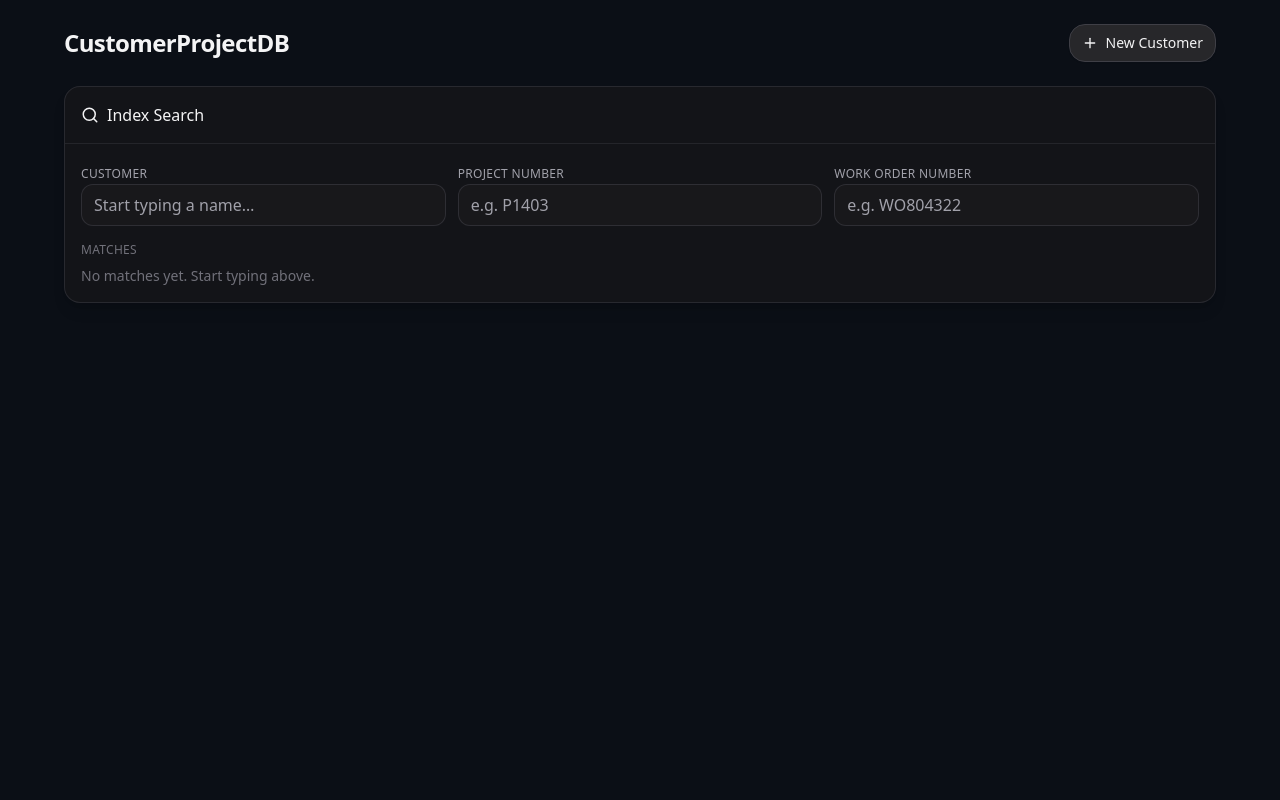
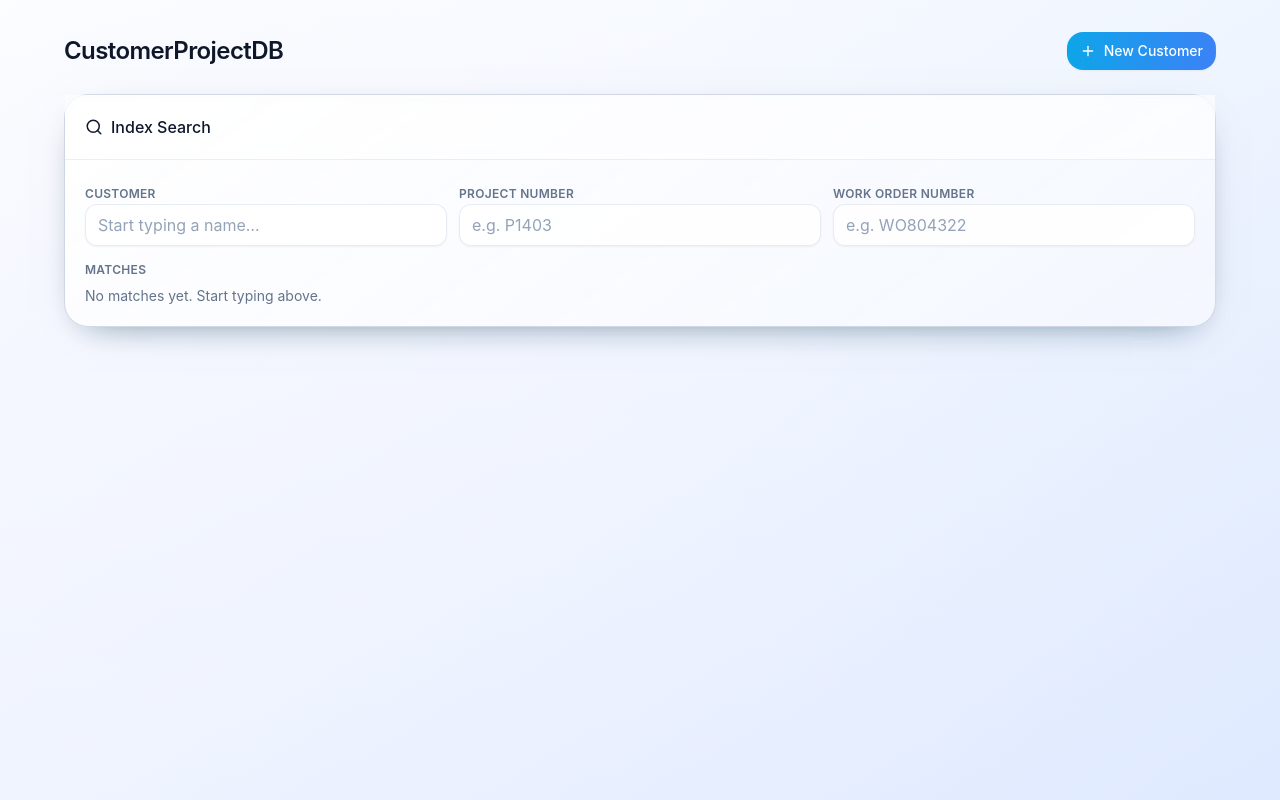
Before and after one commit to DanCobalt91/CustomerProjectDB, a React (Vite) app: page / in a window 1280 px wide. Built offline with nearby package versions, Linux system fonts and the light colour scheme.

Commit message:
Polish gradient theme panels and inputs

```diff
--- a/src/app/App.tsx
+++ b/src/app/App.tsx
@@ -12,6 +12,7 @@ export default function App() {
   const [db, setDb] = useState<Customer[]>([])
   const [selectedCustomerId, setSelectedCustomerId] = useState<string | null>(null)
   const [editingInfo, setEditingInfo] = useState<Record<string, boolean>>({})
+  const [openProjects, setOpenProjects] = useState<Record<string, boolean>>({})
 
   // Search
   const [customerQuery, setCustomerQuery] = useState('')
@@ -62,8 +63,32 @@ export default function App() {
   function upsertCustomer(updated: Customer) {
     setDb(prev => prev.map(c => (c.id === updated.id ? updated : c)))
   }
+  function deleteCustomer(customerId: string) {
+    const target = db.find(c => c.id === customerId)
+    setDb(prev => prev.filter(c => c.id !== customerId))
+    setOpenProjects(prev => {
+      if (!target) return prev
+      const next = { ...prev }
+      target.projects.forEach(p => { delete next[p.id] })
+      return next
+    })
+    setEditingInfo(prev => {
+      const next = { ...prev }
+      Object.keys(next).forEach(key => {
+        if (key.includes(customerId)) delete next[key]
+      })
+      return next
+    })
+    if (selectedCustomerId === customerId) setSelectedCustomerId(null)
+  }
   function deleteProject(customerId: string, projectId: string) {
     setDb(prev => prev.map(c => (c.id !== customerId ? c : { ...c, projects: c.projects.filter(p => p.id !== projectId) })))
+    setOpenProjects(prev => {
+      if (!prev[projectId]) return prev
+      const next = { ...prev }
+      delete next[projectId]
+      return next
+    })
   }
   function deleteWO(customerId: string, projectId: string, woId: string) {
     setDb(prev => prev.map(c => (c.id !== customerId ? c : {
@@ -119,8 +144,8 @@ export default function App() {
             </>
           ) : (
             <>
-              <div className='min-h-[38px] flex-1 rounded-xl border border-zinc-700/40 bg-zinc-900 px-3 py-2'>
-                {value ? <span className='text-zinc-100'>{value}</span> : <span className='text-zinc-500'>{placeholder || 'Not set'}</span>}
+              <div className='min-h-[38px] flex-1 rounded-xl border border-slate-200 bg-white px-3 py-2 shadow-sm'>
+                {value ? <span className='text-slate-800'>{value}</span> : <span className='text-slate-400'>{placeholder || 'Not set'}</span>}
               </div>
               <Button variant='outline' onClick={() => setEditingInfo(s => ({ ...s, [fieldKey]: true }))} title='Edit'>
                 <Pencil size={16} /> Edit
@@ -133,7 +158,6 @@ export default function App() {
   }
 
   // Collapsible project row
-  const [openProjects, setOpenProjects] = useState<Record<string, boolean>>({})
   function ProjectRow({ project, customer }: { project: Project; customer: Customer }) {
     const isOpen = !!openProjects[project.id]
     const [woForm, setWoForm] = useState({ number: '', type: 'Build' as WOType, note: '' })
@@ -152,11 +176,11 @@ export default function App() {
               <ChevronDown size={18} className={isOpen ? '' : 'rotate-90 transition'} />
             </Button>
 
-            <div className='font-medium text-zinc-100 flex items-center gap-3'>
+            <div className='flex items-center gap-3 font-semibold text-slate-800'>
               <span>Project: {project.number}</span>
               {!isOpen && project.note && (
                 <span
-                  className='max-w-[28ch] truncate text-xs font-normal text-zinc-400 italic'
+                  className='max-w-[28ch] truncate text-xs font-medium text-slate-500 italic'
                   title={project.note}
                 >
                   • {project.note}
@@ -170,7 +194,7 @@ export default function App() {
           </div>
 
           <div className='flex items-center gap-2'>
-            <Button variant='ghost' className='text-red-300 hover:text-red-200' onClick={() => deleteProject(customer.id, project.id)} title='Delete project'>
+            <Button variant='ghost' className='text-rose-600 hover:bg-rose-50' onClick={() => deleteProject(customer.id, project.id)} title='Delete project'>
               <Trash2 size={18} />
             </Button>
           </div>
@@ -182,10 +206,10 @@ export default function App() {
               <CardContent className='grid gap-6 md:grid-cols-2'>
                 {/* Project note */}
                 <div className='md:col-span-2'>
-                  <div className='rounded-xl border border-zinc-700/40 p-3 panel'>
-                    <div className='mb-1 text-xs uppercase tracking-wide text-zinc-400'>Project Note</div>
+                  <div className='rounded-2xl border border-slate-200/70 bg-white/80 p-4 shadow-sm'>
+                    <div className='mb-1 text-xs font-semibold uppercase tracking-wide text-slate-500'>Project Note</div>
                     <textarea
-                      className='w-full resize-y rounded-lg border border-zinc-700/40 bg-zinc-900 p-2 text-sm text-zinc-100 placeholder-zinc-500'
+                      className='w-full resize-y rounded-xl border border-slate-200/80 bg-white/90 p-3 text-sm text-slate-800 placeholder-slate-400 transition focus:border-sky-400 focus:outline-none focus:ring-2 focus:ring-sky-100'
                       rows={2}
                       placeholder='Add a note about this project (optional)…'
                       value={project.note || ''}
@@ -202,22 +226,23 @@ export default function App() {
 
                 {/* Work Orders */}
                 <div>
-                  <div className='mb-2 text-sm font-semibold text-zinc-300'>Work Orders</div>
+                  <div className='mb-2 text-sm font-semibold text-slate-700'>Work Orders</div>
                   <div className='space-y-2'>
-                    {project.wos.length === 0 && <div className='text-sm text-zinc-500'>None yet</div>}
+                    {project.wos.length === 0 && <div className='text-sm text-slate-500'>None yet</div>}
                     {project.wos.map(wo => (
-                      <div key={wo.id} className='flex items-center justify-between rounded-xl border border-zinc-700/40 bg-zinc-950/40 p-3'>
+                      <div key={wo.id} className='flex items-center justify-between rounded-2xl border border-slate-200/70 bg-white/90 p-4 shadow-sm'>
                         <div>
-                          <div className='font-medium text-zinc-100'>
-                            {wo.number} <span className='rounded-md border border-zinc-700/60 px-1.5 py-0.5 text-xs text-zinc-300'>{wo.type}</span>
+                          <div className='font-semibold text-slate-800'>
+                            {wo.number}
+                            <span className='ml-2 rounded-md border border-sky-200 bg-sky-50 px-1.5 py-0.5 text-xs font-medium text-sky-700'>{wo.type}</span>
                           </div>
-                          {wo.note && <div className='text-xs text-zinc-400'>{wo.note}</div>}
+                          {wo.note && <div className='text-xs text-slate-500'>{wo.note}</div>}
                         </div>
                         <div className='flex items-center gap-1'>
                           <Button variant='outline' onClick={() => navigator.clipboard.writeText(wo.number)} title='Copy WO'>
                             <Copy size={16} />
                           </Button>
-                          <Button variant='ghost' className='text-red-300 hover:text-red-200' onClick={() => deleteWO(customer.id, project.id, wo.id)} title='Delete WO'>
+                          <Button variant='ghost' className='text-rose-600 hover:bg-rose-50' onClick={() => deleteWO(customer.id, project.id, wo.id)} title='Delete WO'>
                             <X size={16} />
                           </Button>
                         </div>
@@ -225,20 +250,20 @@ export default function App() {
                     ))}
                   </div>
 
-                  <div className='mt-3 rounded-xl border border-zinc-700/40 p-3'>
-                    <div className='mb-2 text-sm font-semibold text-zinc-300'>Add WO</div>
+                  <div className='mt-3 rounded-2xl border border-slate-200/70 bg-white/75 p-4 shadow-sm'>
+                    <div className='mb-2 text-sm font-semibold text-slate-700'>Add WO</div>
                     <div className='grid gap-2 md:grid-cols-5'>
                       <div className='md:col-span-2'>
                         <Label>WO Number</Label>
                         <div className='flex'>
-                          <span className='flex items-center rounded-l-xl border border-r-0 border-zinc-600/40 bg-zinc-800 px-3 py-2 text-sm text-zinc-400'>WO</span>
+                          <span className='flex items-center rounded-l-2xl border border-r-0 border-slate-200/80 bg-slate-100/70 px-3 py-2 text-sm font-semibold text-slate-500'>WO</span>
                           <Input className='rounded-l-none border-l-0' value={woForm.number} onChange={(e) => setWoForm({ ...woForm, number: (e.target as HTMLInputElement).value })} placeholder='000000' />
                         </div>
                       </div>
                       <div>
                         <Label>Type</Label>
                         <select
-                          className='w-full rounded-xl border border-zinc-600/40 bg-zinc-900 px-3 py-2 text-zinc-100'
+                          className='w-full rounded-xl border border-slate-200/80 bg-white/90 px-3 py-2 text-slate-800 shadow-sm transition focus:border-sky-400 focus:outline-none focus:ring-2 focus:ring-sky-100'
                           value={woForm.type}
                           onChange={(e) => setWoForm({ ...woForm, type: e.target.value as WOType })}
                         >
@@ -266,20 +291,20 @@ export default function App() {
 
                 {/* Purchase Orders */}
                 <div>
-                  <div className='mb-2 text-sm font-semibold text-zinc-300'>Purchase Orders</div>
+                  <div className='mb-2 text-sm font-semibold text-slate-700'>Purchase Orders</div>
                   <div className='space-y-2'>
-                    {project.pos.length === 0 && <div className='text-sm text-zinc-500'>None yet</div>}
+                    {project.pos.length === 0 && <div className='text-sm text-slate-500'>None yet</div>}
                     {project.pos.map(po => (
-                      <div key={po.id} className='flex items-center justify-between rounded-xl border border-zinc-700/40 bg-zinc-950/40 p-3'>
+                      <div key={po.id} className='flex items-center justify-between rounded-2xl border border-slate-200/70 bg-white/90 p-4 shadow-sm'>
                         <div>
-                          <div className='font-medium text-zinc-100'>{po.number}</div>
-                          {po.note && <div className='text-xs text-zinc-400'>{po.note}</div>}
+                          <div className='font-semibold text-slate-800'>{po.number}</div>
+                          {po.note && <div className='text-xs text-slate-500'>{po.note}</div>}
                         </div>
                         <div className='flex items-center gap-1'>
                           <Button variant='outline' onClick={() => navigator.clipboard.writeText(po.number)} title='Copy PO'>
                             <Copy size={16} />
                           </Button>
-                          <Button variant='ghost' className='text-red-300 hover:text-red-200' onClick={() => deletePO(customer.id, project.id, po.id)} title='Delete PO'>
+                          <Button variant='ghost' className='text-rose-600 hover:bg-rose-50' onClick={() => deletePO(customer.id, project.id, po.id)} title='Delete PO'>
                             <X size={16} />
                           </Button>
                         </div>
@@ -287,8 +312,8 @@ export default function App() {
                     ))}
                   </div>
 
-                  <div className='mt-3 rounded-xl border border-zinc-700/40 p-3'>
-                    <div className='mb-2 text-sm font-semibold text-zinc-300'>Add PO</div>
+                  <div className='mt-3 rounded-2xl border border-slate-200/70 bg-white/75 p-4 shadow-sm'>
+                    <div className='mb-2 text-sm font-semibold text-slate-700'>Add PO</div>
                     <div className='grid gap-2 md:grid-cols-5'>
                       <div className='md:col-span-3'>
                         <Label>PO Number</Label>
@@ -319,7 +344,7 @@ export default function App() {
   }
 
   return (
-    <div className='min-h-screen bg-[#0b0f16] px-4 py-6 text-zinc-100 md:px-8'>
+    <div className='min-h-screen bg-gradient-to-br from-white/70 via-[#f3f6ff]/80 to-[#dee9ff]/80 px-4 py-8 text-slate-900 md:px-10'>
       <div className='mx-auto max-w-6xl'>
         <div className='mb-6 flex items-center justify-between'>
           <h1 className='text-2xl font-semibold tracking-tight'>CustomerProjectDB</h1>
@@ -364,19 +389,19 @@ export default function App() {
             </div>
 
             <div className='mt-4'>
-              <div className='text-xs uppercase tracking-wide text-zinc-500'>Matches</div>
+              <div className='text-xs font-semibold uppercase tracking-wide text-slate-500'>Matches</div>
               <div className='mt-2 grid gap-2 md:grid-cols-2'>
-                {searchMatches.length === 0 && (<div className='text-sm text-zinc-500'>No matches yet. Start typing above.</div>)}
+                {searchMatches.length === 0 && (<div className='text-sm text-slate-500'>No matches yet. Start typing above.</div>)}
                 {searchMatches.map((m, i) => (
                   <button
                     key={i}
                     onClick={() => setSelectedCustomerId(m.customerId)}
-                    className='flex items-center justify-between rounded-xl border border-zinc-700/40 bg-zinc-950/40 p-3 text-left hover:bg-zinc-900'
+                    className='flex items-center justify-between rounded-2xl border border-slate-200/70 bg-white/80 p-3 text-left shadow-sm transition hover:-translate-y-0.5 hover:shadow-lg'
                     title={m.kind === 'customer' ? 'Open customer' : m.kind === 'project' ? 'Open customer at project' : 'Open customer at WO'}
                   >
                     <div>
-                      <div className='text-sm font-medium text-zinc-100'>{m.label}</div>
-                      <div className='text-xs text-zinc-500'>{m.kind.toUpperCase()}</div>
+                      <div className='text-sm font-semibold text-slate-800'>{m.label}</div>
+                      <div className='text-xs font-medium text-slate-500'>{m.kind.toUpperCase()}</div>
                     </div>
                     <ChevronRight size={18} />
                   </button>
@@ -397,6 +422,19 @@ export default function App() {
               </div>
               <div className='flex items-center gap-2'>
                 <Button variant='outline' onClick={() => setSelectedCustomerId(null)}>Back to Index</Button>
+                <Button
+                  variant='ghost'
+                  className='text-rose-600 hover:bg-rose-50'
+                  onClick={() => {
+                    if (!selectedCustomer) return
+                    const confirmed = window.confirm('Delete this customer and all associated projects, purchase orders, and work orders?')
+                    if (!confirmed) return
+                    deleteCustomer(selectedCustomer.id)
+                  }}
+                  title='Delete customer'
+                >
+                  <Trash2 size={16} /> Delete Customer
+                </Button>
               </div>
             </CardHeader>
             <CardContent>
@@ -407,14 +445,14 @@ export default function App() {
                 <EditableField label='Contact Email' value={selectedCustomer.contactEmail} fieldKey={`cemail_${selectedCustomer.id}`} placeholder='Add email' onSave={(v) => upsertCustomer({ ...selectedCustomer, contactEmail: v })} />
               </div>
 
-              <div className='mt-6 rounded-2xl border border-zinc-700/40 p-4'>
-                <div className='mb-2 text-sm font-semibold text-zinc-300'>Add Project</div>
+              <div className='mt-6 rounded-3xl border border-slate-200/70 bg-white/75 p-5 shadow-sm'>
+                <div className='mb-2 text-sm font-semibold text-slate-700'>Add Project</div>
                 <AddProjectForm onAdd={(num) => addProject(selectedCustomer.id, num)} />
               </div>
 
               <div className='mt-6'>
-                <div className='mb-2 text-sm font-semibold text-zinc-300'>Projects</div>
-                {selectedCustomer.projects.length === 0 && <div className='text-sm text-zinc-500'>No projects yet.</div>}
+                <div className='mb-2 text-sm font-semibold text-slate-700'>Projects</div>
+                {selectedCustomer.projects.length === 0 && <div className='text-sm text-slate-500'>No projects yet.</div>}
                 {selectedCustomer.projects.map(p => (<ProjectRow key={p.id} project={p} customer={selectedCustomer} />))}
               </div>
             </CardContent>
@@ -499,7 +537,7 @@ function AddProjectForm({ onAdd }: { onAdd: (num: string) => void }) {
       <div className='flex-1'>
         <Label>Project Number</Label>
         <div className='flex'>
-          <span className='flex items-center rounded-l-xl border border-r-0 border-zinc-600/40 bg-zinc-800 px-3 py-2 text-sm text-zinc-400'>P</span>
+          <span className='flex items-center rounded-l-2xl border border-r-0 border-slate-200/80 bg-slate-100/70 px-3 py-2 text-sm font-semibold text-slate-500'>P</span>
           <Input className='rounded-l-none border-l-0' value={val} onChange={(e) => setVal((e.target as HTMLInputElement).value)} placeholder='e.g. 1403' />
         </div>
       </div>
--- a/src/assets/styles.css
+++ b/src/assets/styles.css
@@ -3,7 +3,25 @@
 @tailwind utilities;
 
 :root {
-  color-scheme: dark;
+  color-scheme: light;
+}
+
+body {
+  font-family: 'Inter', system-ui, -apple-system, BlinkMacSystemFont, 'Segoe UI', sans-serif;
+  background:
+    radial-gradient(circle at top right, rgba(56, 189, 248, 0.12), transparent 55%),
+    radial-gradient(circle at 10% 15%, rgba(199, 210, 254, 0.16), transparent 45%),
+    linear-gradient(180deg, #f9fbff 0%, #edf2ff 36%, #e3ebff 100%);
+  color: #0f172a;
+}
+
+.panel {
+  backdrop-filter: blur(14px);
+  background: linear-gradient(145deg, rgba(255, 255, 255, 0.96), rgba(244, 247, 255, 0.92)) !important;
+  border: 1px solid rgba(148, 163, 184, 0.4) !important;
+  box-shadow:
+    0 10px 40px -25px rgba(15, 23, 42, 0.6),
+    0 18px 30px -20px rgba(14, 116, 144, 0.25) !important;
 }
 
 * { box-sizing: border-box; }
--- a/src/components/ui/Button.tsx
+++ b/src/components/ui/Button.tsx
@@ -6,14 +6,14 @@ type Props = React.ButtonHTMLAttributes<HTMLButtonElement> & {
 }
 
 export default function Button({ className = '', variant = 'default', size = 'sm', children, ...props }: Props) {
-  const base = 'inline-flex items-center gap-2 rounded-2xl border px-3 py-2 shadow-sm transition active:scale-[.98]'
+  const base = 'inline-flex items-center gap-2 rounded-2xl border px-3 py-2 text-sm font-medium shadow-sm transition active:scale-[.98] focus-visible:outline focus-visible:outline-2 focus-visible:outline-offset-2 focus-visible:outline-sky-500'
   const v =
     variant === 'outline'
-      ? 'border-zinc-600/30 bg-transparent hover:bg-zinc-700/20'
+      ? 'border-slate-200/80 bg-white/80 text-slate-700 hover:bg-white hover:border-slate-300'
       : variant === 'ghost'
-      ? 'border-transparent bg-transparent hover:bg-zinc-700/20'
-      : 'border-zinc-700 bg-zinc-800 hover:bg-zinc-700'
-  const s = size === 'lg' ? 'px-4 py-3 text-base' : 'text-sm'
+      ? 'border-transparent text-slate-600 hover:bg-slate-100/80'
+      : 'border-transparent bg-gradient-to-r from-sky-500 to-blue-500 text-white shadow-[0_10px_25px_-18px_rgba(14,165,233,0.9)] hover:from-sky-500 hover:to-sky-600'
+  const s = size === 'lg' ? 'px-4 py-3 text-base' : ''
   return (
     <button className={`${base} ${v} ${s} ${className}`} {...props}>
       {children}
--- a/src/components/ui/Card.tsx
+++ b/src/components/ui/Card.tsx
@@ -2,14 +2,23 @@ import React from 'react'
 
 export function Card({ className = '', children, ...props }: any) {
   return (
-    <div className={`rounded-2xl border border-zinc-700/50 bg-zinc-900/70 shadow-lg ${className}`} {...props}>
+    <div
+      className={`rounded-3xl border border-slate-200/60 bg-white/85 shadow-[0_24px_55px_-32px_rgba(15,23,42,0.65)] transition-shadow duration-300 ${className}`}
+      {...props}
+    >
       {children}
     </div>
   )
 }
 export function CardHeader({ className = '', children }: any) {
-  return <div className={`flex items-center justify-between gap-2 border-b border-zinc-700/40 p-4 ${className}`}>{children}</div>
+  return (
+    <div
+      className={`flex items-center justify-between gap-2 border-b border-slate-200/70 bg-white/60 p-5 backdrop-blur-sm ${className}`}
+    >
+      {children}
+    </div>
+  )
 }
 export function CardContent({ className = '', children }: any) {
-  return <div className={`p-4 ${className}`}>{children}</div>
+  return <div className={`p-5 ${className}`}>{children}</div>
 }
--- a/src/components/ui/Input.tsx
+++ b/src/components/ui/Input.tsx
@@ -4,7 +4,7 @@ export default function Input(props: React.InputHTMLAttributes<HTMLInputElement>
   const { className = '', ...rest } = props
   return (
     <input
-      className={`w-full rounded-xl border border-zinc-600/40 bg-zinc-900 px-3 py-2 text-zinc-100 placeholder-zinc-400 outline-none ring-0 focus:border-zinc-400 ${className}`}
+      className={`w-full rounded-xl border border-slate-200/80 bg-white/90 px-3 py-2 text-slate-800 placeholder-slate-400 shadow-sm outline-none transition focus:border-sky-400 focus:ring-2 focus:ring-sky-100 ${className}`}
       {...rest}
     />
   )
--- a/src/components/ui/Label.tsx
+++ b/src/components/ui/Label.tsx
@@ -2,7 +2,7 @@ import React from 'react'
 
 export default function Label({ className = '', children, ...props }: any) {
   return (
-    <label className={`text-xs uppercase tracking-wide text-zinc-400 ${className}`} {...props}>
+    <label className={`text-xs font-semibold uppercase tracking-wide text-slate-500 ${className}`} {...props}>
       {children}
     </label>
   )
```
Also changed, not shown: 1 other file (tests, documents, lock files or other folders).
